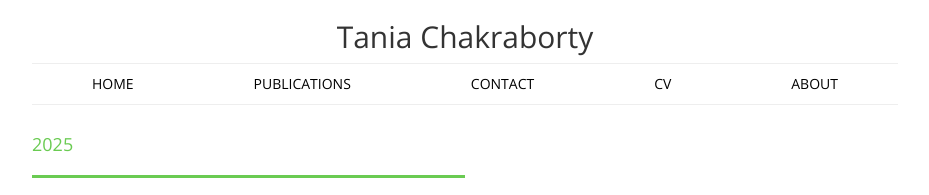
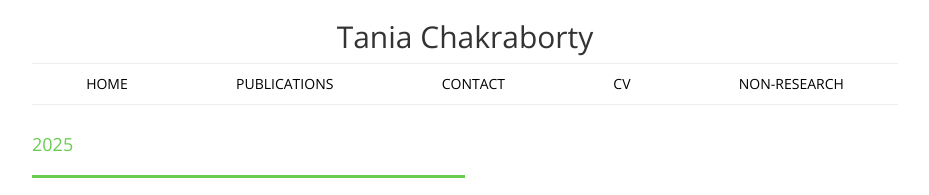
Before and after one commit to taniaisarini/taniaisarini.github.io, a plain HTML site: page publications.html in a window 1280 px wide. Shown: the top 195 px of the page, without its empty margins (175-1104 px from the left). Drawn offline with nearby package versions, Linux system fonts and the light colour scheme.

Commit message:
more of the same

```diff
--- a/publications.html
+++ b/publications.html
@@ -55,7 +55,7 @@
     <a href="publications.html"><span class="focus">PUBLICATIONS</span></a>
     <a href="contact.html">CONTACT</a>
     <a href="cv.html">CV</a>
-    <a href="about-protect.html">ABOUT</a>
+    <a href="about-protect.html">NON-RESEARCH</a>
   </nav>
   <hr class="nomargin"><br>
 
```
